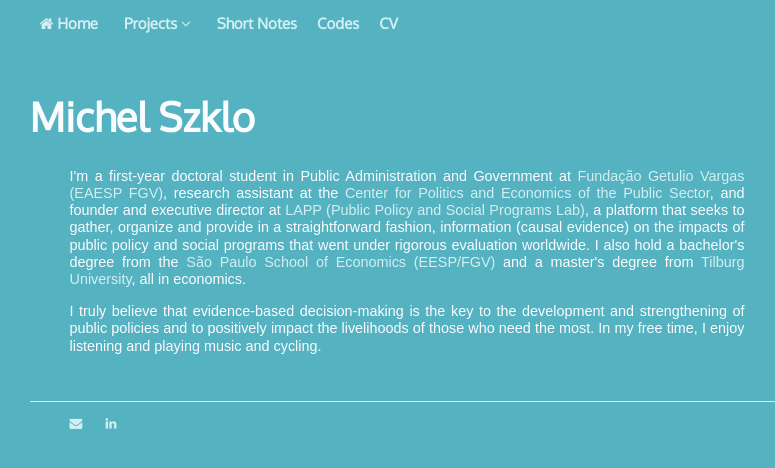
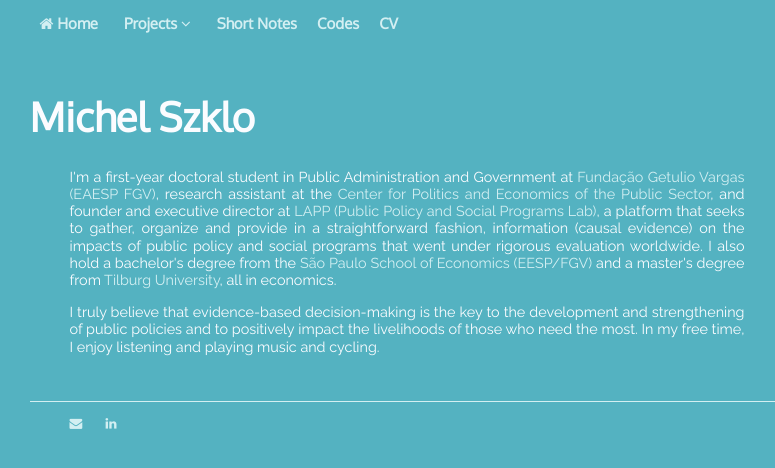
Before and after one commit to michelszklo/michelszklo.github.io, a Jekyll site: the page built from index.html, in a window 1280 px wide. Shown: the top 468 px of the page, without its empty margins (233-1008 px from the left). Built offline with Jekyll 4.4.1, drawn with Linux system fonts in a browser that asks for light colours.

Commit message:
adding fonts to html
oxygen and raleway

```diff
--- a/_layouts/default.html
+++ b/_layouts/default.html
@@ -5,8 +5,7 @@
 			<!-- link to main stylesheet -->
 			<link rel="stylesheet" type="text/css" href="/css/main.css">
 			<link rel="stylesheet" href="https://cdnjs.cloudflare.com/ajax/libs/font-awesome/4.7.0/css/font-awesome.min.css">
-			<link href="https://fonts.googleapis.com/css?family=Oxygen" rel="stylesheet">
-			<link href="https://fonts.googleapis.com/css?family=Fira+Sans" rel="stylesheet">
+			<link href="https://fonts.googleapis.com/css?family=Oxygen|Raleway" rel="stylesheet">
 		</head>
 		<body>
 			<div class="topnav"id="myTopnav">
```
